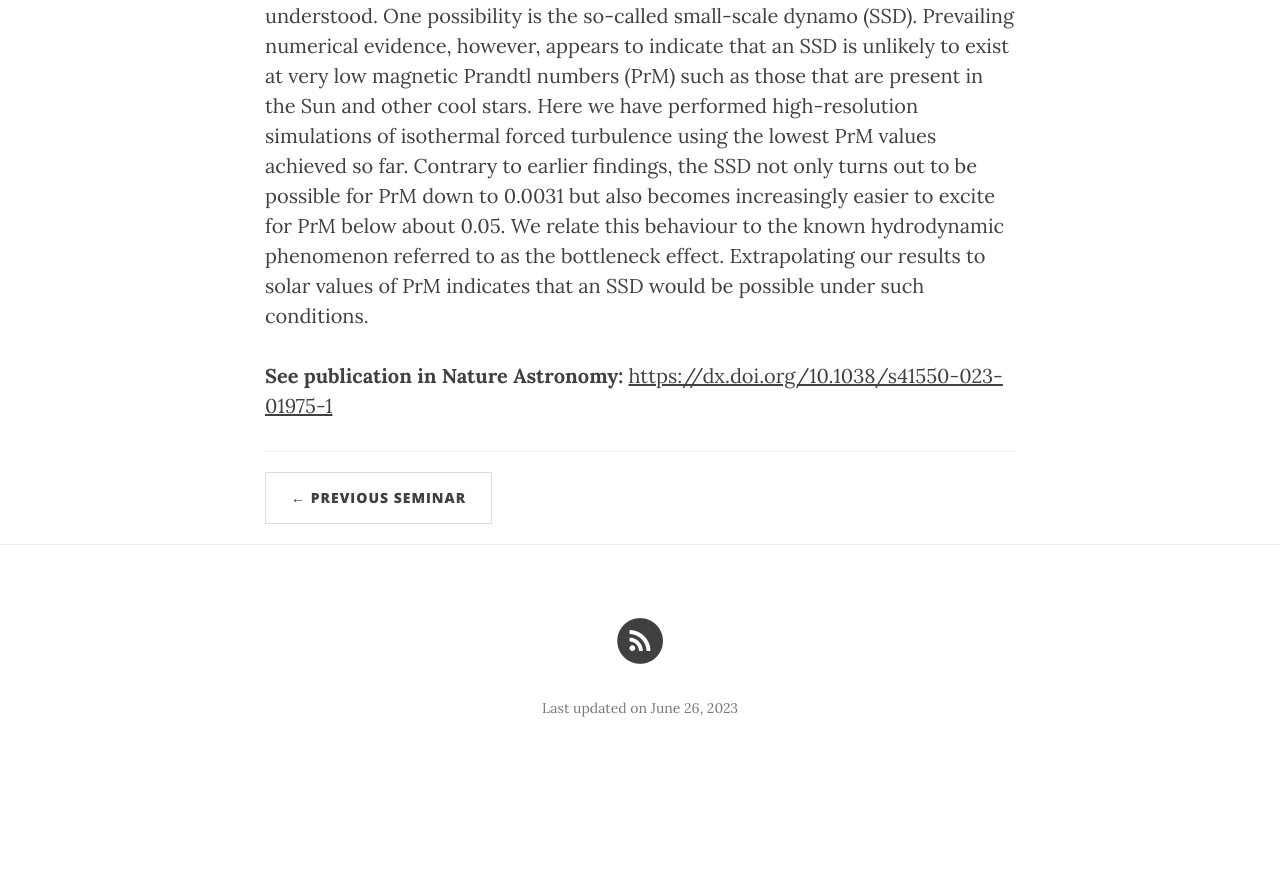
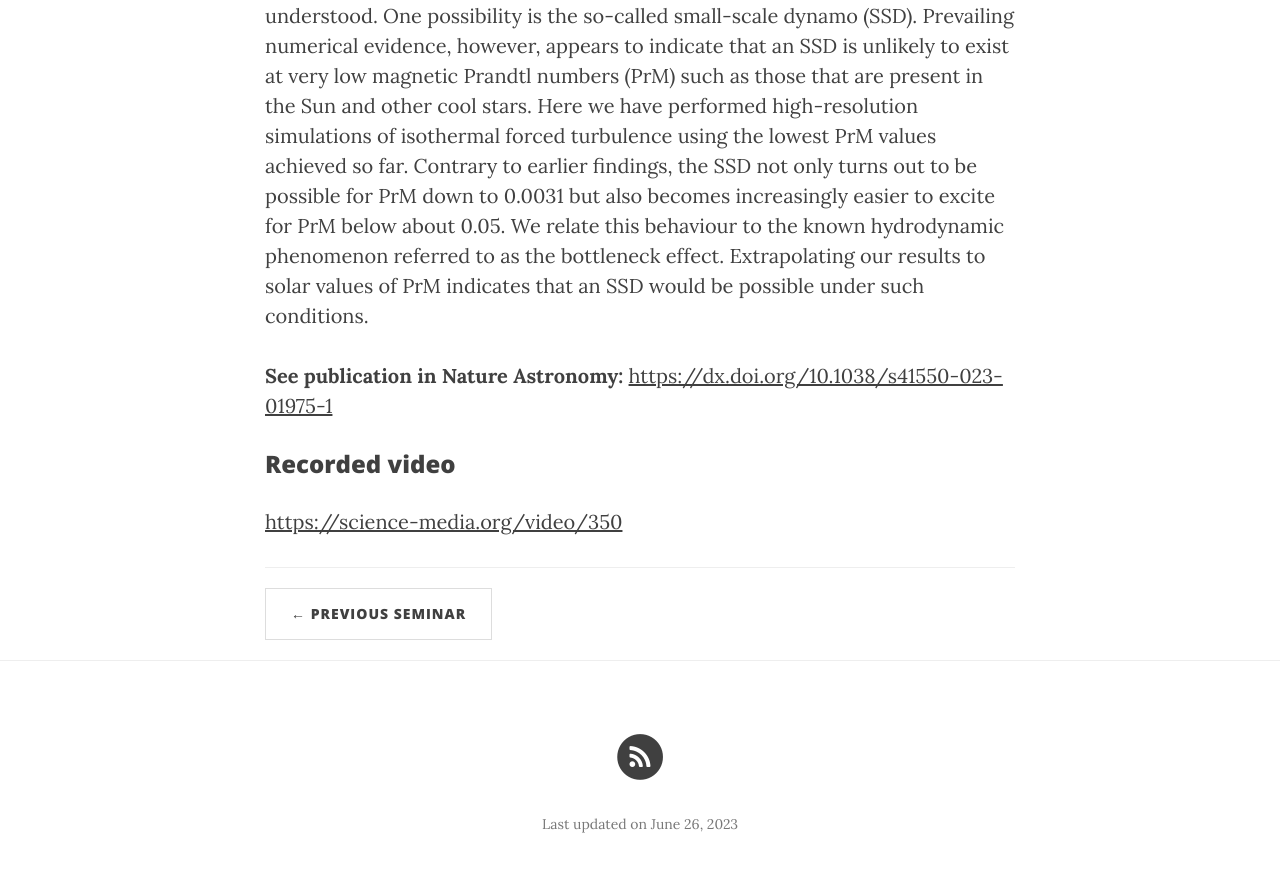
Before and after one commit to ITA-Solar/espos, a Jekyll site: the page built from _posts/2023-06-22-Warnecke.md, in a window 1280 px wide and 900 px high, scrolled down 778 px. Shown: the top 872 px of the window. Built offline with Jekyll 4.4.1, drawn with Linux system fonts in a browser that asks for light colours; nearby versions of some CDN libraries; before the commit the page ends 1562 px from its top, so only the background shows below that.

Commit message:
Update 2023-06-22-Warnecke.md

```diff
--- a/_posts/2023-06-22-Warnecke.md
+++ b/_posts/2023-06-22-Warnecke.md
@@ -12,3 +12,7 @@ published:  true
 Magnetic fields on small scales are ubiquitous in the Universe. Although they can often be observed in detail, their generation mechanisms are not fully understood. One possibility is the so-called small-scale dynamo (SSD). Prevailing numerical evidence, however, appears to indicate that an SSD is unlikely to exist at very low magnetic Prandtl numbers (PrM) such as those that are present in the Sun and other cool stars. Here we have performed high-resolution simulations of isothermal forced turbulence using the lowest PrM values achieved so far. Contrary to earlier findings, the SSD not only turns out to be possible for PrM down to 0.0031 but also becomes increasingly easier to excite for PrM below about 0.05. We relate this behaviour to the known hydrodynamic phenomenon referred to as the bottleneck effect. Extrapolating our results to solar values of PrM indicates that an SSD would be possible under such conditions.
 
 **See publication in Nature Astronomy:** [https://dx.doi.org/10.1038/s41550-023-01975-1](https://dx.doi.org/10.1038/s41550-023-01975-1)
+
+### Recorded video
+
+[https://science-media.org/video/350](https://science-media.org/video/350)
```
